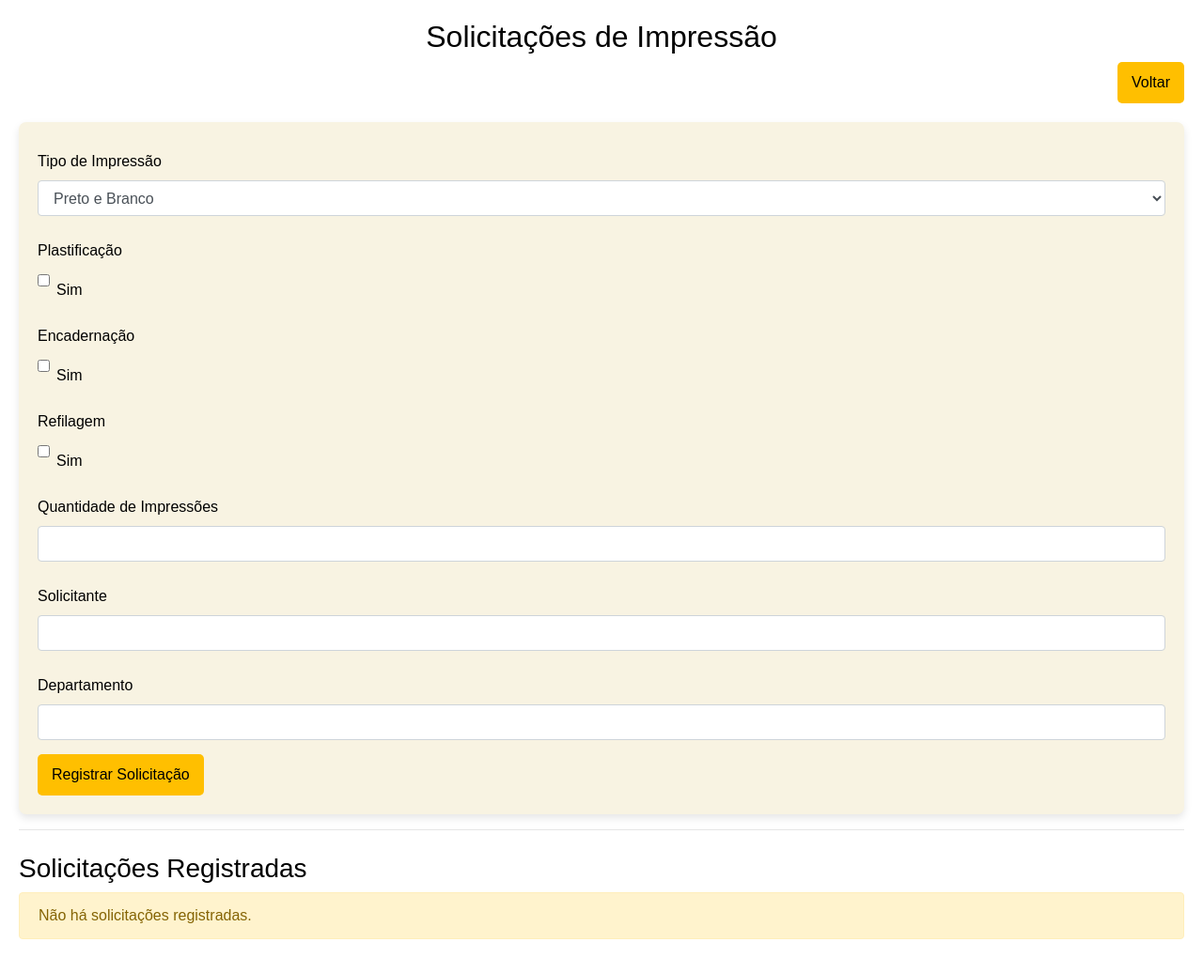
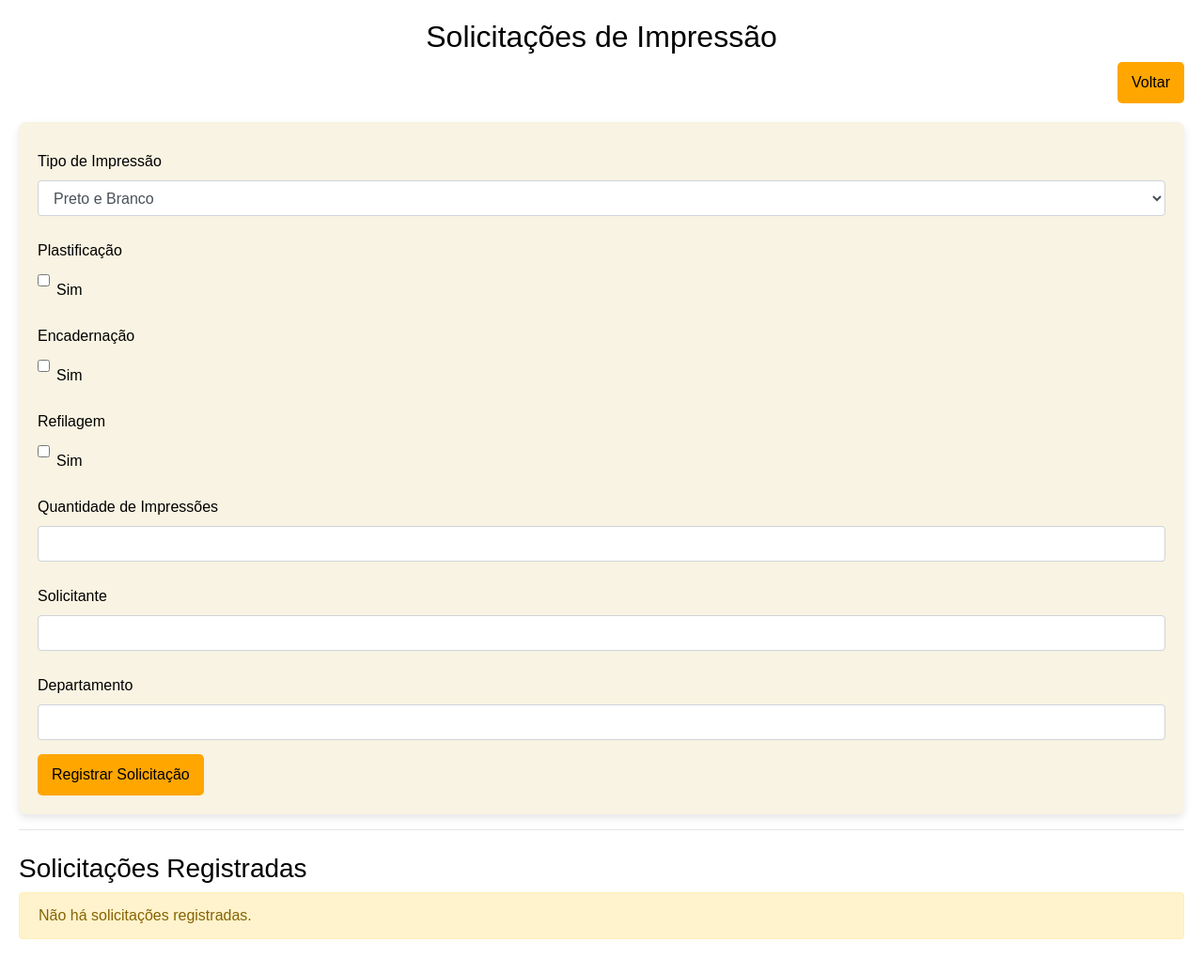
Before and after one commit to laviniasa/selbmanager, a Flask app: page /solicitacoes in a window 1280 px wide. Shown: the whole page at 94% size. Run offline with Flask 3, Linux system fonts and the light colour scheme; the visitor is signed in with stand-in values (Sample User, id 1); some libraries are stand-ins or nearby versions.

Commit message:
Update solicitacoes.html

```diff
--- a/gerenciador_estoque/templates/solicitacoes.html
+++ b/gerenciador_estoque/templates/solicitacoes.html
@@ -12,7 +12,7 @@
         .btn {
             text-decoration: none;
             padding: 10px 15px;
-            background-color: #FFBF00;  /* Cor amarela ajustada */
+            background-color: #ffa600;  /* Cor amarela ajustada */
             color: #000;
             border: none;
             border-radius: 5px;
@@ -22,7 +22,7 @@
 
         .btn:hover {
             transform: scale(1.1); /* Aumenta o botão */
-            background-color: #FF9F00; /* Cor de fundo alterada no hover para um tom mais escuro */
+            background-color: #ffa600; /* Cor de fundo alterada no hover para um tom mais escuro */
         }
 
         /* Tabela e conteúdo */
```
